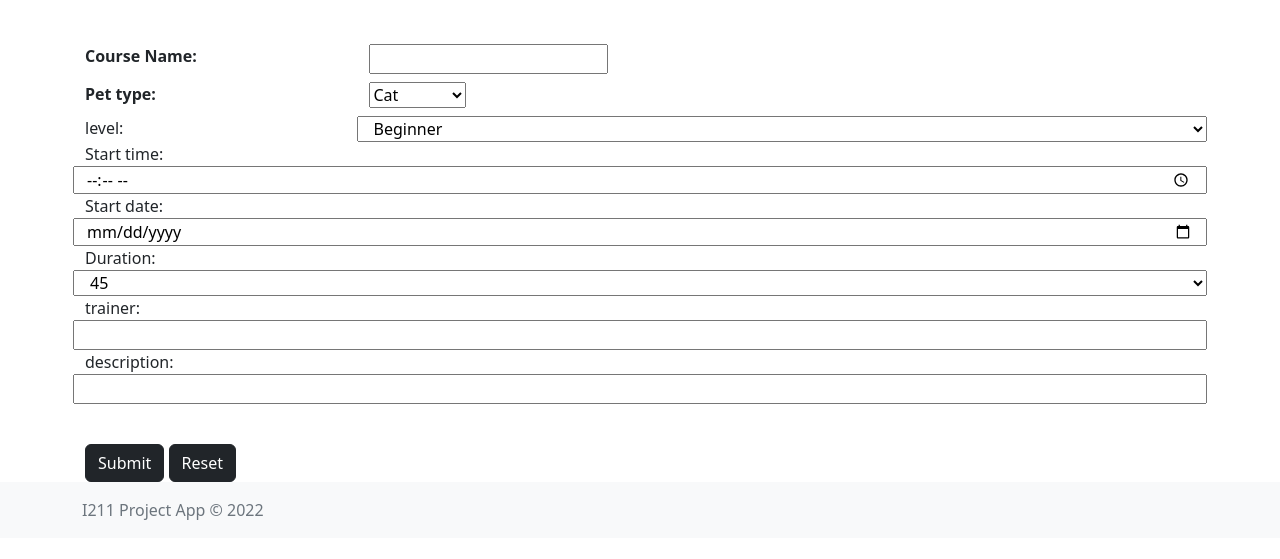
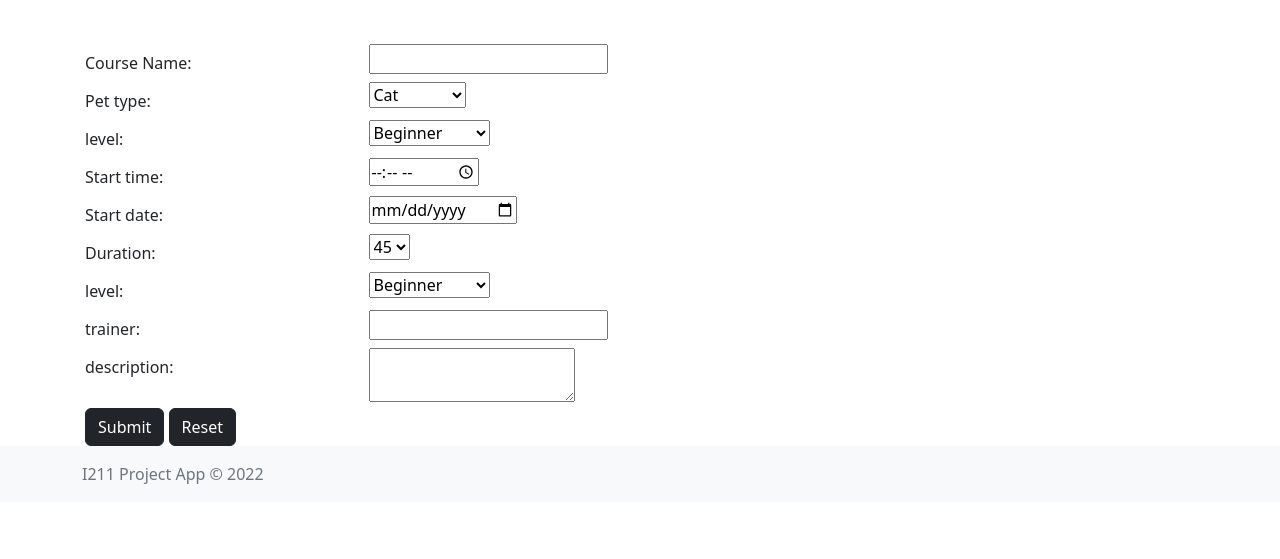
Before and after one commit to Wagg1r/i211_project, a Flask app: page /courses/create in a window 1280 px wide. Shown: the part 56-615 px from the top of the page. Run offline with Flask 2, Linux system fonts and the light colour scheme.

Commit message:
form is now in a much better format

```diff
--- a/courses.csv
+++ b/courses.csv
@@ -2,7 +2,7 @@ name,pet_type,level,start_date,start_time,duration,trainer,description
 New Paws, dog, beginner, October 18 2022, 10 am, 1.5 hours, Garry, puppy play time
 Morning Obedience, hampster, intermediate,October 19 2022, 8 am, 3 hours, Emily, Obedience training
 Glamour Photography for your Kitty, cat, advanced,October 20 2022,1 pm,2 hours,Sarah,Photos for your cats
-Ferret Bueller's Day Off, ferret, beginner,October 21 2022, 3 pm,1 week, Terry,training for ferrets
+Ferret Bueller's Day Off,Cat,Beginner,2022-11-03,00:26,45, Terry,training for ferrets
 Mr. Fluffies playday,Cat,beginner,2022-10-31,23:36,8 hours,Steven,older dog sessions
 Tail Chasers,beginner,beginner,2022-10-19,12:36,4 hours,Ron,training for cats
 tom,Cat,,2022-11-01,12:33,10,meg,test
--- a/templates/course_form.html
+++ b/templates/course_form.html
@@ -31,51 +31,88 @@
 
 <form method="POST" name="add_info">
 
-<div>
-    <dl class="row">
-    <dt class="col-sm-3"><label for="courseName">Course Name:</label></dt>
-    <dd class="col-sm-9"><input type="text" id="name" name="name" value="{{new_name}}"></dd>
-    <br>
-    <dt class="col-sm-3"><label for="pet_type">Pet type:</label></dt>
-    <dd class="col-sm-9"><select type="form-select mb-3" id="pet_type" name="pet_type" value="{{new_pet_type}}">
+<div class="form-group row">
+        <label for="courseName" class="col-sm-3 col-form-label">Course Name:</label>
+    <div class="col-9">
+        <input type="text" id="name" name="name" value="{{new_name}}" required>
+    </div>
+    </div>
+
+    <div class="form-group row">
+        <label for="pet_type" class="col-sm-3 col-form-label">Pet type:</label>
+        <div class="col-9">
+            <select type="form-select mb-3" id="pet_type" name="pet_type" value="{{new_pet_type}}">
 
                 <option value="Cat">Cat</option>
                 <option value="Dog">Dog</option>
                 <option value="Hampster">Hampster</option>
                 <option value="Ferret">Ferret</option>
                 <option value="Ferret">Parrot</option>
-            </select></dd>
+            </select>
+        </div>
+        </div>
 
-            <br>
-        <label for="level" class="col-sm-3">level:</label>
-        <select type="form-select mb-3" class="col-sm-9" id="level" name="level" value="{{new_level}}">
+        <div class="form-group row">
+            <label for="level" class="col-sm-3 col-form-label">level:</label>
+            <div class="col-9">
+            <select type="form-select mb-3" id="level" name="level" value="{{new_level}}">
                 <option value="Beginner">Beginner</option>
                 <option value="Intermediate">Intermediate</option>
                 <option value="Advanced">Advanced</option>
             </select>
-        <br>
-    <label for="start_time">Start time:</label>
+            </div>
+        </div>
+        <div class="form-group row">
+        <label for="start_time" class="col-sm-3 col-form-label">Start time:</label>
+        <div class="col-9">
             <input type="time" id="start_time" name="start_time" value="{{new_start_time}}">
-            <br>
-    <label for="start_date">Start date:</label>
+            </div>
+            </div>
+
+            <div class="form-group row">
+        <label for="start_date" class="col-sm-3 col-form-label">Start date:</label>
+        <div class="col-9">
         <input type="date" id="start_date" name="start_date" value="{{new_start_date}}">
+    </div>
+    </div>
 
-    <br>
-    <label for="duration">Duration:</label>
+    <div class="form-group row">
+        <label for="duration" class="col-sm-3 col-form-label">Duration:</label>
+        <div class="col-9">
             <select type="form-select mb-3" id="duration" name="duration" value="{{new_duration}}">
                 <option value="45">45</option>
                 <option value="60">60</option>
                 <option value="90">90</option>
-        <br>
             </select>
-        <br>
-    <label for="trainer">trainer:</label>
+        </div>
+    </div>
+
+    <div class="form-group row">
+        <label for="duration" class="col-sm-3 col-form-label">level:</label>
+        <div class="col-9">
+            <select type="form-select mb-3" id="duration" name="duration" value="{{new_duration}}">
+                <option value="Beginner">Beginner</option>
+                <option value="Intermediate">Intermediate</option>
+                <option value="Advanced">Advanced</option>
+            </select>
+            </div>
+    </div>
+
+    <div class="form-group row">
+            <label for="trainer" class="col-sm-3 col-form-label">trainer:</label>
+            <div class="col-9">
             <input type="text" id="trainer" name="trainer" value="{{new_trainer}}">
-        <br>
-    <label for="description">description:</label>
-    <input type="text" size="10" id="description" name="description" value="{{new_description}}">
             </div>
-<br>
+        </div>
+
+        <div class="form-group row">
+
+            <label for="description" class="col-sm-3 col-form-label">description:</label>
+            <div class="col-9">
+            <textarea type="text" id="description" name="description" value="{{new_description}}"></textarea>
+        </div>
+        </div>
+
 
 <button type="submit" value="Submit" class="btn btn-dark">Submit</button>
 <button type="reset" value="Reset" class="btn btn-dark">Reset</button>
```
Lines whose indentation alone changed are shown as unchanged.
